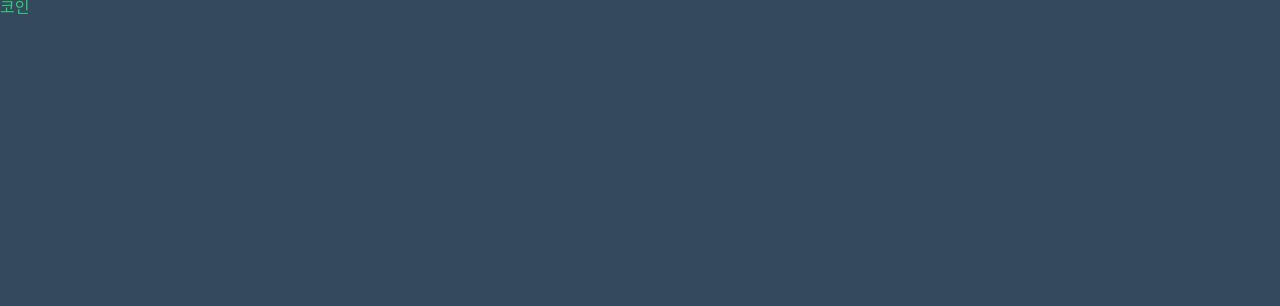
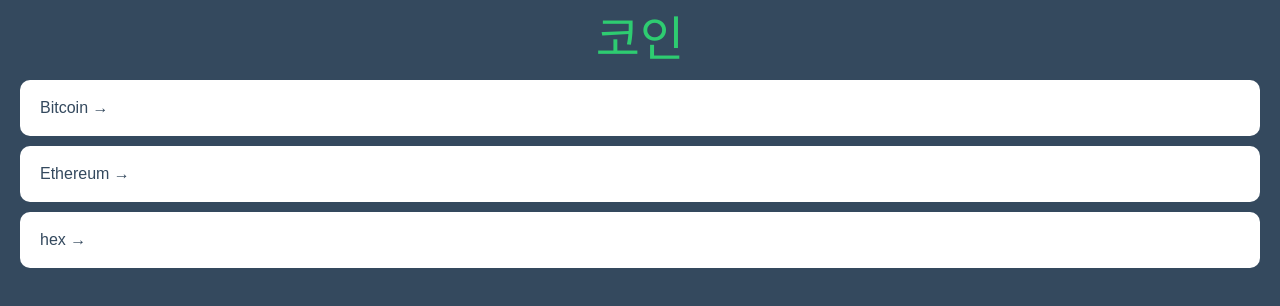
Before and after one commit to phj9020/react-master, a React (Create React App) app: page / in a window 1280 px wide. Shown: the top 306 px of the page. Built offline with nearby package versions, Linux system fonts and the light colour scheme.

Commit message:
[Coin Page] made structure with sample data

```diff
--- a/package.json
+++ b/package.json
@@ -15,7 +15,7 @@
     "react-dom": "^17.0.2",
     "react-query": "^3.39.1",
     "react-router-dom": "^6.3.0",
-    "react-scripts": "5.0.0",
+    "react-scripts": "^2.1.3",
     "styled-components": "^5.3.3",
     "styled-reset": "^4.3.4",
     "typescript": "^4.5.4",
--- a/src/App.tsx
+++ b/src/App.tsx
@@ -1,3 +1,4 @@
+import React from 'react';
 import Router from "./Router";
 import { GlobalStyle } from "./styles/reset";
 
--- a/src/Router.tsx
+++ b/src/Router.tsx
@@ -1,3 +1,4 @@
+import React from 'react';
 import { BrowserRouter, Routes, Route } from "react-router-dom";
 import Coin from "./routes/Coin";
 import Coins from "./routes/Coins";
--- /dev/null
+++ b/src/react-app-env.d.ts
@@ -0,0 +1 @@
+/// <reference types="react-scripts" />
--- a/src/routes/Coin.tsx
+++ b/src/routes/Coin.tsx
@@ -1,7 +1,9 @@
+import React from 'react';
 import { useParams } from "react-router-dom";
 
+
 function Coin () {
-    const { coinID } = useParams();
+    const {coinID} = useParams();
     console.log(coinID);
     return (
         <h1>Coin : {coinID}</h1>
--- a/src/routes/Coins.tsx
+++ b/src/routes/Coins.tsx
@@ -1,12 +1,93 @@
+import React from 'react';
+import { Link } from 'react-router-dom';
 import styled from "styled-components";
 
+const Container = styled.div`
+    padding: 0px 20px;
+`;
+
+const Header = styled.header`
+    height: 10vh;
+    display: flex;
+    justify-content: center;
+    align-items: center;
+`;
+
+const CoinList = styled.ul``;
+
+const Coin = styled.li`
+    background-color: white;
+    color: ${props => props.theme.bgColor};
+    margin-bottom : 10px;
+    border-radius: 10px;
+    a {
+        padding: 20px;
+        display: block;
+        transition : color 300ms ease-out;
+    }
+    &:hover {
+        a {
+            color : ${props => props.theme.accentColor};
+        }
+        cursor: pointer;
+    }
+
+`;
+
+
+
 const Title = styled.h1`
+    font-size: 48px;
     color : ${props => props.theme.accentColor}
 `
 
-function Coins () {
+
+const coins = [
+    {
+        id: "btc-bitcoin",
+        name: "Bitcoin",
+        symbol: "btc",
+        rank: 1,
+        is_new: false,
+        is_active: true,
+        type: "coin"
+    },
+    {
+        id: "eth-ethereum",
+        name: "Ethereum",
+        symbol: "eth",
+        rank: 1,
+        is_new: false,
+        is_active: true,
+        type: "coin"
+    },
+    {
+        id: "hex-hex",
+        name: "hex",
+        symbol: "hex",
+        rank: 1,
+        is_new: false,
+        is_active: true,
+        type: "token"
+    },
+]
+
+function Coins() {
     return (
-        <Title>코인</Title>
+        <Container>
+            <Header>
+                <Title>코인</Title>
+            </Header>
+            <CoinList>
+                {coins.map(coin =>
+                    <Coin key={coin.id}>
+                        <Link to={coin.id}>
+                            {coin.name} &rarr;
+                        </Link>
+                    </Coin>
+                )}
+            </CoinList>
+        </Container >
     )
 }
 
--- a/src/styles/reset.tsx
+++ b/src/styles/reset.tsx
@@ -52,6 +52,7 @@
 }
 a {
     text-decoration: none;
+	color: inherit;
 }
 
 * {
--- a/tsconfig.json
+++ b/tsconfig.json
@@ -18,7 +18,7 @@
     "resolveJsonModule": true,
     "isolatedModules": true,
     "noEmit": true,
-      "jsx": "react-jsx"
+    "jsx": "preserve"
   },
   "include": [
     "src/**/*"
```
Also changed, not shown: 1 other file (tests, documents, lock files or other folders). Lines whose indentation alone changed are shown as unchanged.
